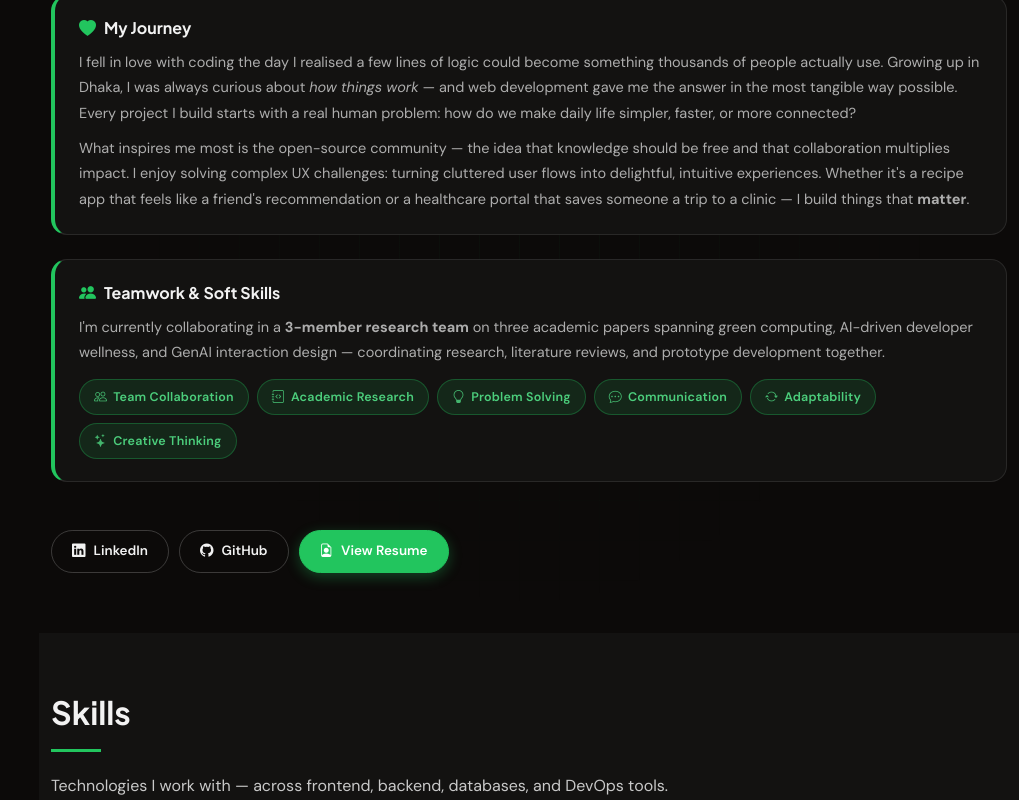
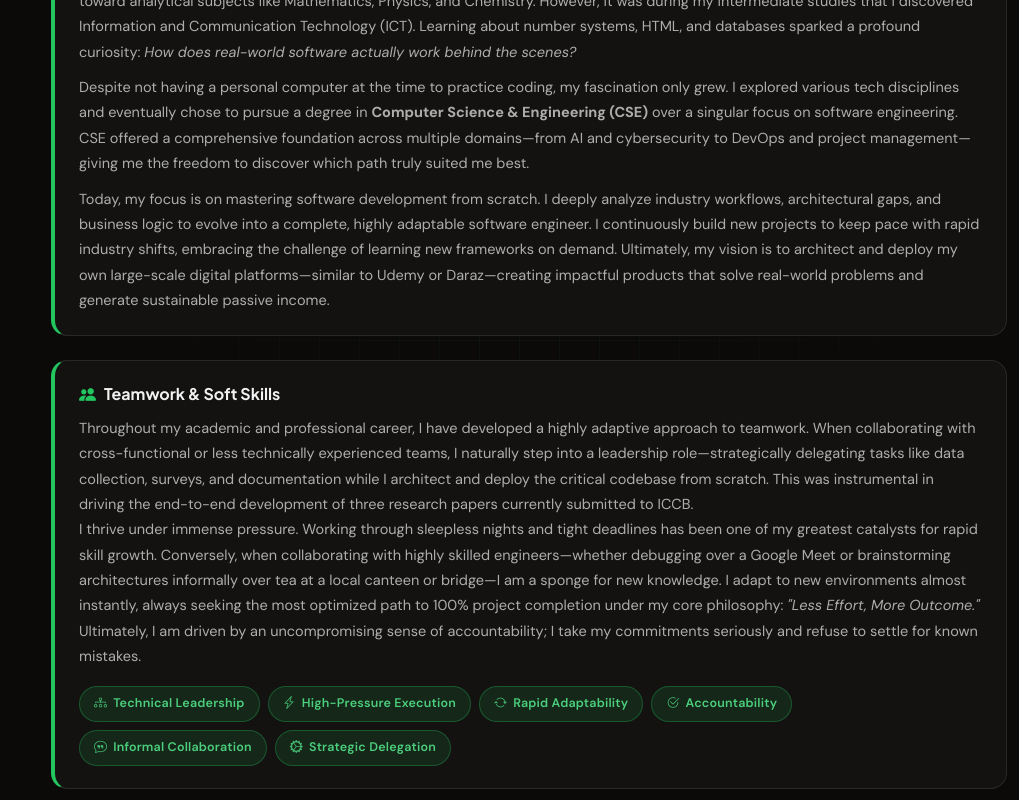
Before and after one commit to Sharif2023/MyPortfolio, a React (Vite) app: page / in a window 1280 px wide. Shown: the part 1780-2580 px from the top of the page, without its empty margins (261-1280 px from the left). Built offline with nearby package versions, Linux system fonts and the light colour scheme.

Commit message:
updated about my journey and softskills

```diff
--- a/src/components/About.jsx
+++ b/src/components/About.jsx
@@ -41,24 +41,24 @@ export default function About() {
 
         <div className="row mt-5" data-aos="fade-up">
           <div className="col-12 content">
-            <p className="py-3">Currently pursuing three research projects in green computing, real-time anxiety detection, and generative AI interactions. I am driven by a vision to contribute to technology that is not only functional but meaningful.</p>
-
             <div className="about-story-block">
-              <h4 className="about-story-title"><i className="bi bi-heart-fill" /> My Journey</h4>
-              <p>I fell in love with coding the day I realised a few lines of logic could become something thousands of people actually use. Growing up in Dhaka, I was always curious about <em>how things work</em> — and web development gave me the answer in the most tangible way possible. Every project I build starts with a real human problem: how do we make daily life simpler, faster, or more connected?</p>
-              <p>What inspires me most is the open-source community — the idea that knowledge should be free and that collaboration multiplies impact. I enjoy solving complex UX challenges: turning cluttered user flows into delightful, intuitive experiences. Whether it's a recipe app that feels like a friend's recommendation or a healthcare portal that saves someone a trip to a clinic — I build things that <strong>matter</strong>.</p>
+              <h4 className="about-story-title"><i className="bi bi-map-fill" /> My Journey</h4>
+              <p>My journey into technology began not with memorization, but with a deep-rooted passion for critical thinking. I naturally gravitated toward analytical subjects like Mathematics, Physics, and Chemistry. However, it was during my intermediate studies that I discovered Information and Communication Technology (ICT). Learning about number systems, HTML, and databases sparked a profound curiosity: <em>How does real-world software actually work behind the scenes?</em></p>
+              <p>Despite not having a personal computer at the time to practice coding, my fascination only grew. I explored various tech disciplines and eventually chose to pursue a degree in <strong>Computer Science & Engineering (CSE)</strong> over a singular focus on software engineering. CSE offered a comprehensive foundation across multiple domains—from AI and cybersecurity to DevOps and project management—giving me the freedom to discover which path truly suited me best.</p>
+              <p>Today, my focus is on mastering software development from scratch. I deeply analyze industry workflows, architectural gaps, and business logic to evolve into a complete, highly adaptable software engineer. I continuously build new projects to keep pace with rapid industry shifts, embracing the challenge of learning new frameworks on demand. Ultimately, my vision is to architect and deploy my own large-scale digital platforms—similar to Udemy or Daraz—creating impactful products that solve real-world problems and generate sustainable passive income.</p>
             </div>
 
             <div className="about-softskills-block mt-4">
               <h4 className="about-story-title"><i className="bi bi-people-fill" /> Teamwork &amp; Soft Skills</h4>
-              <p>I'm currently collaborating in a <strong>3-member research team</strong> on three academic papers spanning green computing, AI-driven developer wellness, and GenAI interaction design — coordinating research, literature reviews, and prototype development together.</p>
-              <div className="softskill-tags">
-                <span><i className="bi bi-people" /> Team Collaboration</span>
-                <span><i className="bi bi-journal-code" /> Academic Research</span>
-                <span><i className="bi bi-lightbulb" /> Problem Solving</span>
-                <span><i className="bi bi-chat-dots" /> Communication</span>
-                <span><i className="bi bi-arrow-repeat" /> Adaptability</span>
-                <span><i className="bi bi-stars" /> Creative Thinking</span>
+              <p>Throughout my academic and professional career, I have developed a highly adaptive approach to teamwork. When collaborating with cross-functional or less technically experienced teams, I naturally step into a leadership role—strategically delegating tasks like data collection, surveys, and documentation while I architect and deploy the critical codebase from scratch. This was instrumental in driving the end-to-end development of three research papers currently submitted to ICCB.</p>
+              <p>I thrive under immense pressure. Working through sleepless nights and tight deadlines has been one of my greatest catalysts for rapid skill growth. Conversely, when collaborating with highly skilled engineers—whether debugging over a Google Meet or brainstorming architectures informally over tea at a local canteen or bridge—I am a sponge for new knowledge. I adapt to new environments almost instantly, always seeking the most optimized path to 100% project completion under my core philosophy: <em>"Less Effort, More Outcome."</em> Ultimately, I am driven by an uncompromising sense of accountability; I take my commitments seriously and refuse to settle for known mistakes.</p>
+              <div className="softskill-tags mt-3">
+                <span><i className="bi bi-diagram-3" /> Technical Leadership</span>
+                <span><i className="bi bi-lightning-charge" /> High-Pressure Execution</span>
+                <span><i className="bi bi-arrow-repeat" /> Rapid Adaptability</span>
+                <span><i className="bi bi-check2-circle" /> Accountability</span>
+                <span><i className="bi bi-chat-quote" /> Informal Collaboration</span>
+                <span><i className="bi bi-gear-wide-connected" /> Strategic Delegation</span>
               </div>
             </div>
 
--- a/src/components/Skills.jsx
+++ b/src/components/Skills.jsx
@@ -5,7 +5,6 @@ export default function Skills() {
     <section id="skills" className="skills section light-background">
       <div className="container section-title" data-aos="fade-up">
         <h2>Skills</h2>
-        <p>Technologies I work with — across frontend, backend, databases, and DevOps tools.</p>
       </div>
       <div className="container">
         {Object.values(SKILLS).map(({ icon, label, items }, gi) => (
```
